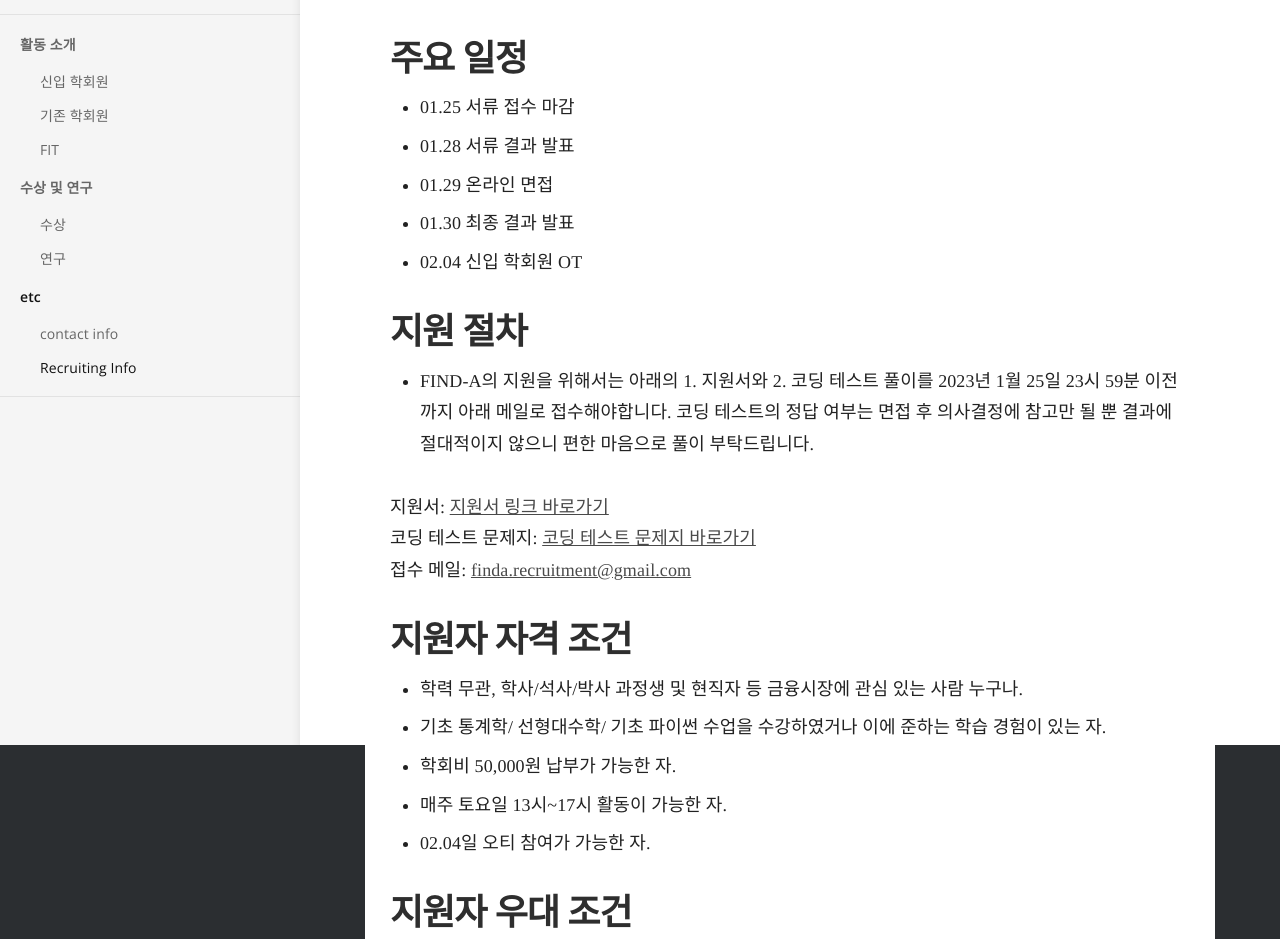
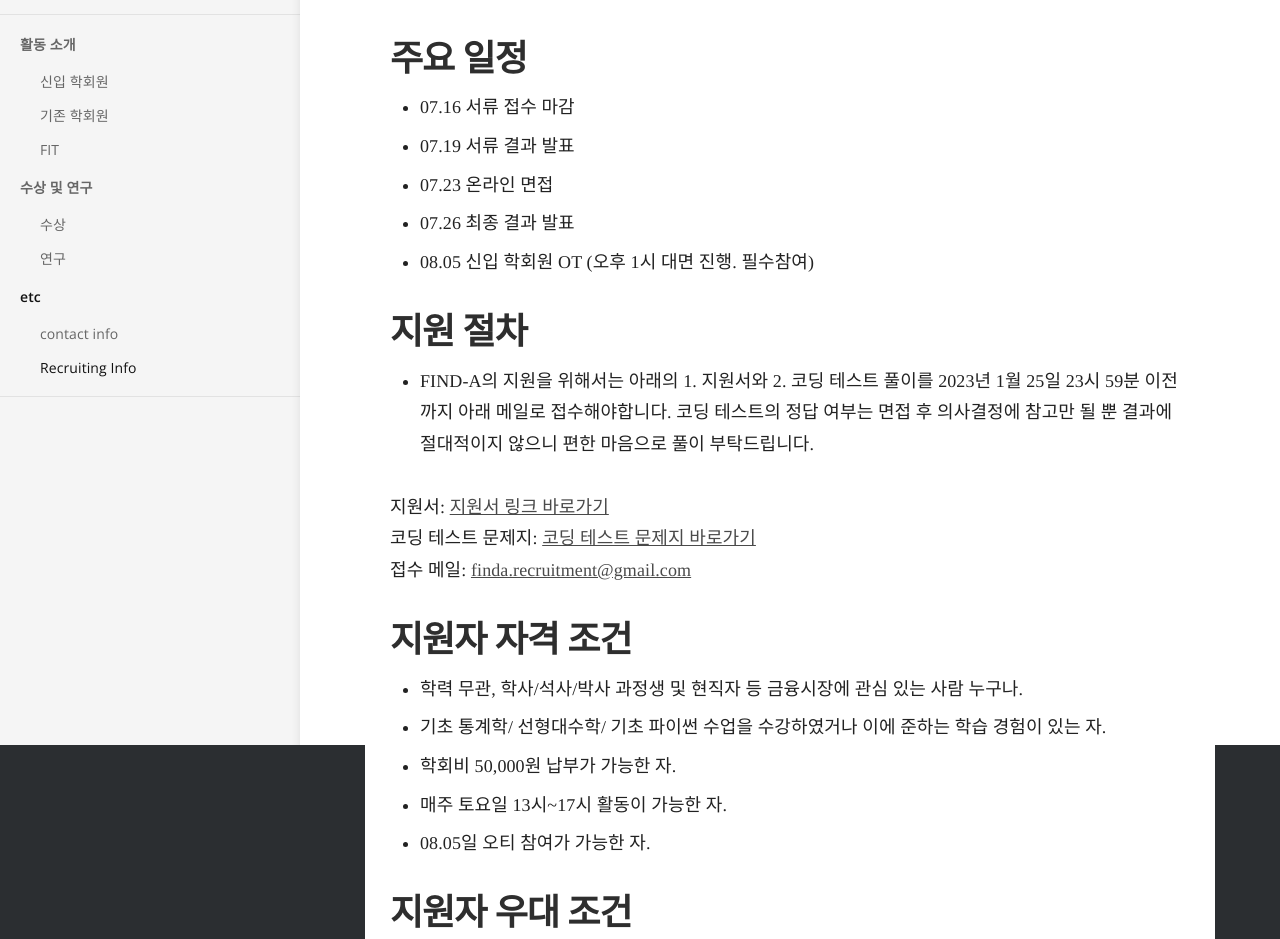
Before and after one commit to Find-A-AI/find-a-ai.github.io, a Jekyll site: the page built from _docs/3.ETC/Recruiting Info.md, in a window 1280 px wide. Shown: the part 155-1094 px from the top of the page. Built offline with Jekyll 4.4.1, drawn with Linux system fonts in a browser that asks for light colours; some web fonts are replaced.

Commit message:
Update Recruiting Info.md

```diff
--- a/_docs/3.ETC/Recruiting Info.md
+++ b/_docs/3.ETC/Recruiting Info.md
@@ -4,11 +4,11 @@ category: etc
 order: 2
 ---
 ## 주요 일정
-  - 01.25 서류 접수 마감
-  - 01.28 서류 결과 발표
-  - 01.29 온라인 면접
-  - 01.30 최종 결과 발표
-  - 02.04 신입 학회원 OT
+  - 07.16 서류 접수 마감
+  - 07.19 서류 결과 발표
+  - 07.23 온라인 면접
+  - 07.26 최종 결과 발표
+  - 08.05 신입 학회원 OT (오후 1시 대면 진행. 필수참여)
 
 ## 지원 절차
   - FIND-A의 지원을 위해서는 아래의 1. 지원서와 2. 코딩 테스트 풀이를 2023년 1월 25일 23시 59분 이전까지 아래 메일로 접수해야합니다. 코딩 테스트의 정답 여부는 면접 후 의사결정에 참고만 될 뿐 결과에 절대적이지 않으니 편한 마음으로 풀이 부탁드립니다.
@@ -22,7 +22,7 @@ order: 2
   - 기초 통계학/ 선형대수학/ 기초 파이썬 수업을 수강하였거나 이에 준하는 학습 경험이 있는 자.
   - 학회비 50,000원 납부가 가능한 자.
   - 매주 토요일 13시~17시 활동이 가능한 자.
-  - 02.04일 오티 참여가 가능한 자.
+  - 08.05일 오티 참여가 가능한 자.
 
 ## 지원자 우대 조건
   - 금융, 시계열 분석, 머신러닝/딥러닝에 대한 학습 경험이 있는 자.
```
